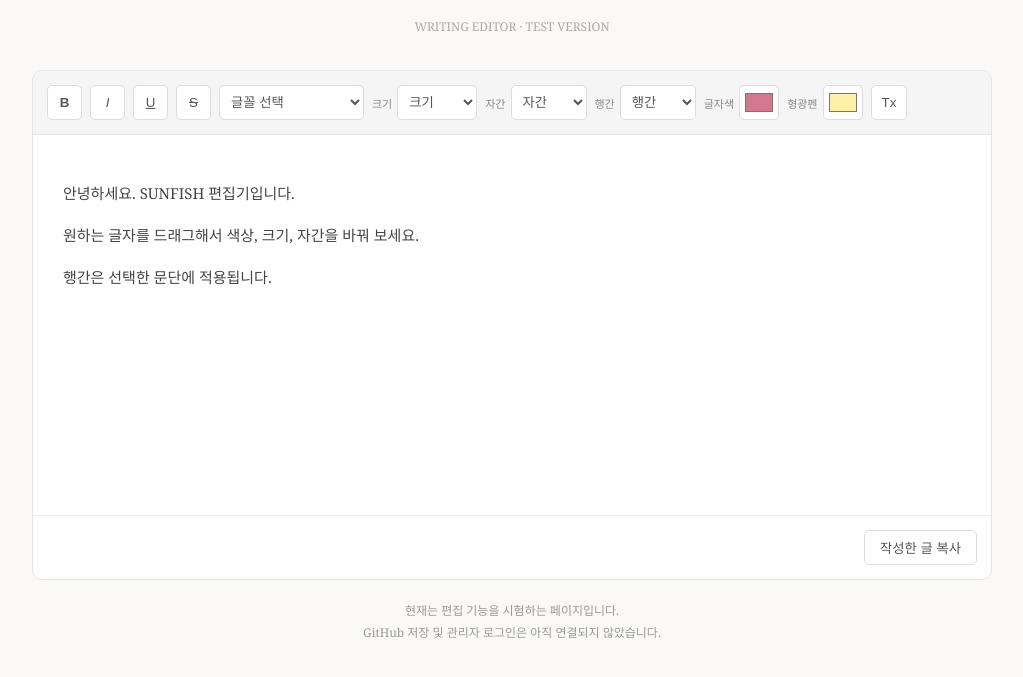
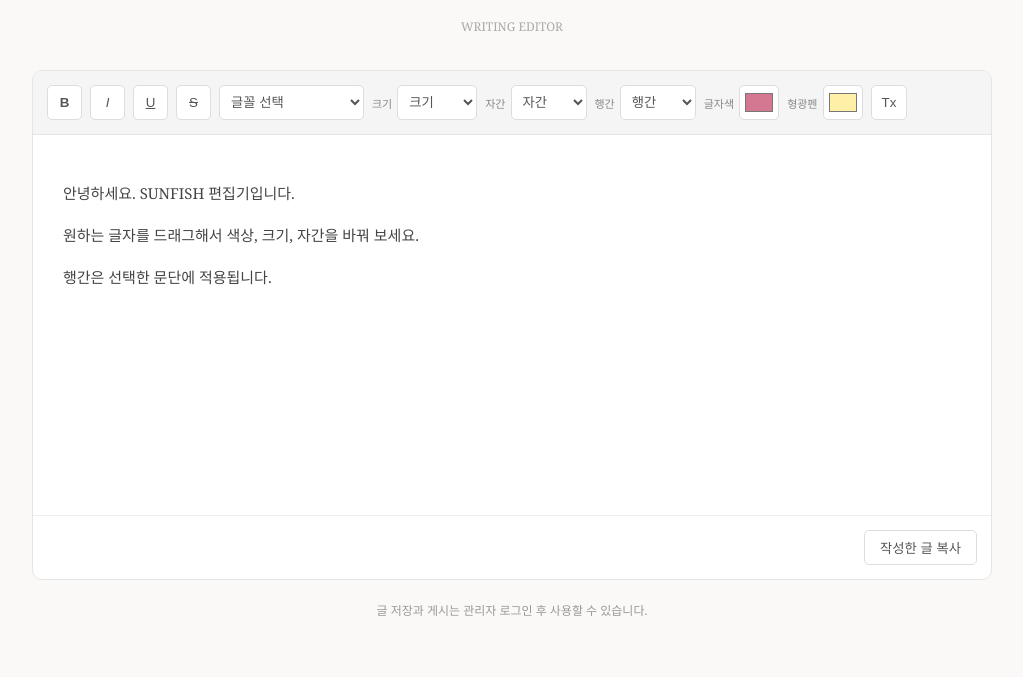
Before and after one commit to sunfishmola/sunfishmola.github.io, a plain HTML site: page editor.html in a window 1280 px wide. Shown: the part 101-778 px from the top of the page, without its empty margins (128-1151 px from the left). Drawn offline with Linux system fonts and the light colour scheme.

Commit message:
Update editor.html

```diff
--- a/editor.html
+++ b/editor.html
@@ -1,4 +1,3 @@
-
 <!DOCTYPE html>
 <html lang="ko">
 <head>
@@ -130,7 +129,7 @@ input[type="color"] {
 <body>
 <main>
   <h1>SUNFISH</h1>
-  <p class="subtitle">WRITING EDITOR · TEST VERSION</p>
+  <p class="subtitle">WRITING EDITOR</p>
 
   <div class="editor-box">
     <div class="toolbar">
@@ -250,8 +249,7 @@ input[type="color"] {
   </div>
 
   <p class="notice">
-    현재는 편집 기능을 시험하는 페이지입니다.<br>
-    GitHub 저장 및 관리자 로그인은 아직 연결되지 않았습니다.
+    글 저장과 게시는 관리자 로그인 후 사용할 수 있습니다.
   </p>
 </main>
 
```
